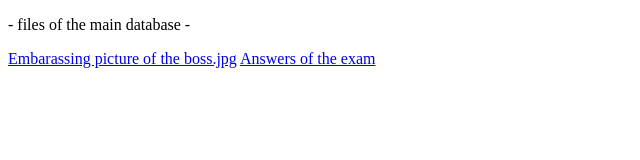
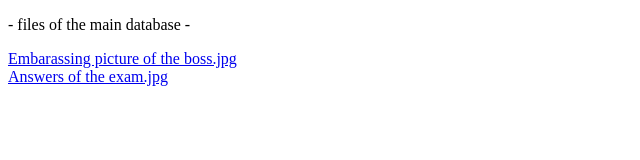
Before and after one commit to Citronned/Citronned.github.io, a plain HTML site: page otherpage.html in a window 1280 px wide. Shown: the whole page, without its empty margins (0-640 px from the left). Drawn offline with Linux system fonts and the light colour scheme.

Commit message:
Update otherpage.html

```diff
--- a/otherpage.html
+++ b/otherpage.html
@@ -6,8 +6,8 @@
 
 <body>
 <p>- files of the main database -</p>
-<a href="https://youtu.be/dQw4w9WgXcQ">Embarassing picture of the boss.jpg</a>
-<a href="https://thumbs.dreamstime.com/b/cropped-view-young-guy-holding-his-cute-golden-retriever-leash-ready-walk-home-copy-space-unrecognizable-millennial-233611944.jpg">Answers of the exam</a>
+<a href="https://youtu.be/dQw4w9WgXcQ">Embarassing picture of the boss.jpg</a><br>
+<a href="https://thumbs.dreamstime.com/b/cropped-view-young-guy-holding-his-cute-golden-retriever-leash-ready-walk-home-copy-space-unrecognizable-millennial-233611944.jpg">Answers of the exam.jpg</a><br>
 
 </body>
 </html>
```
